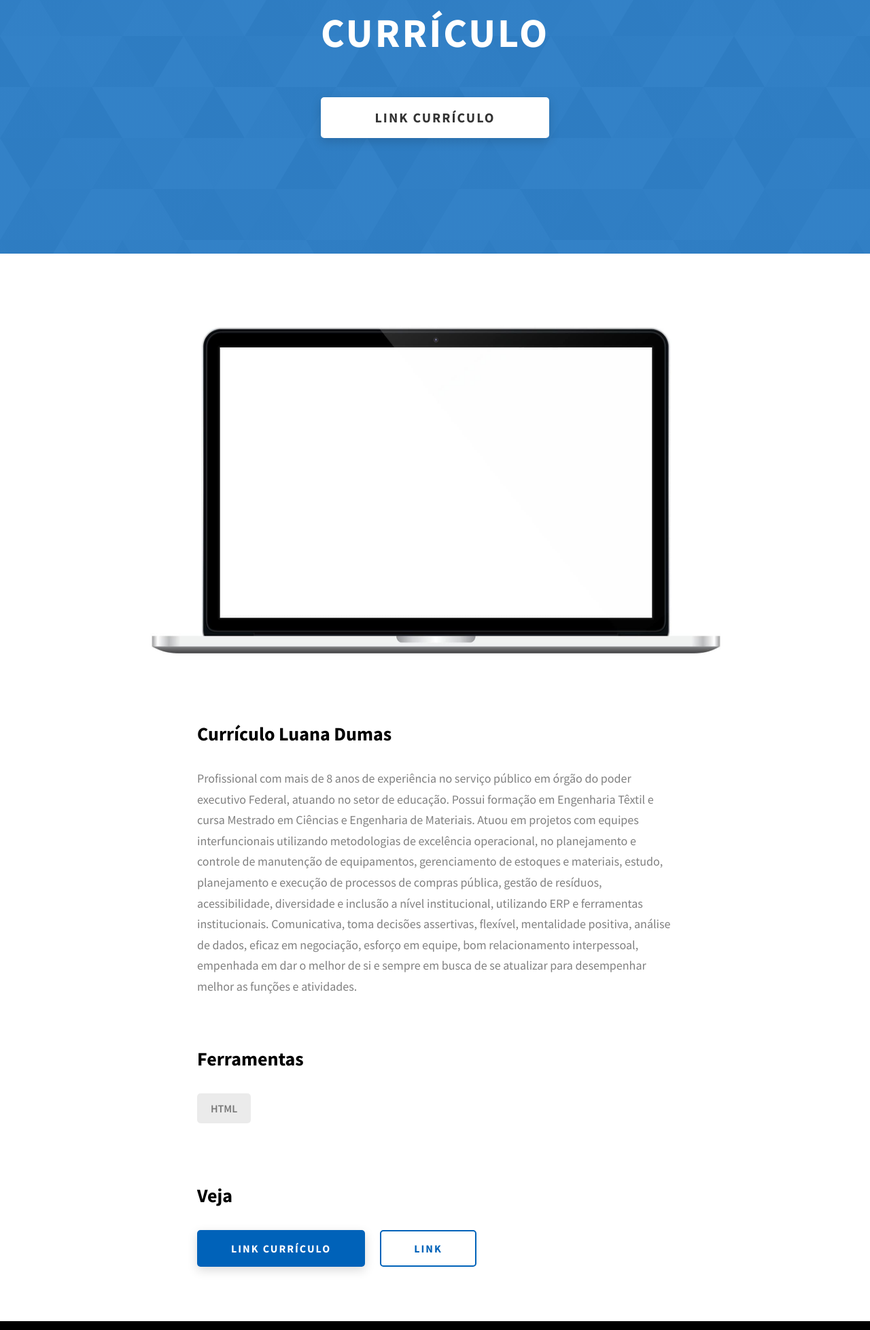
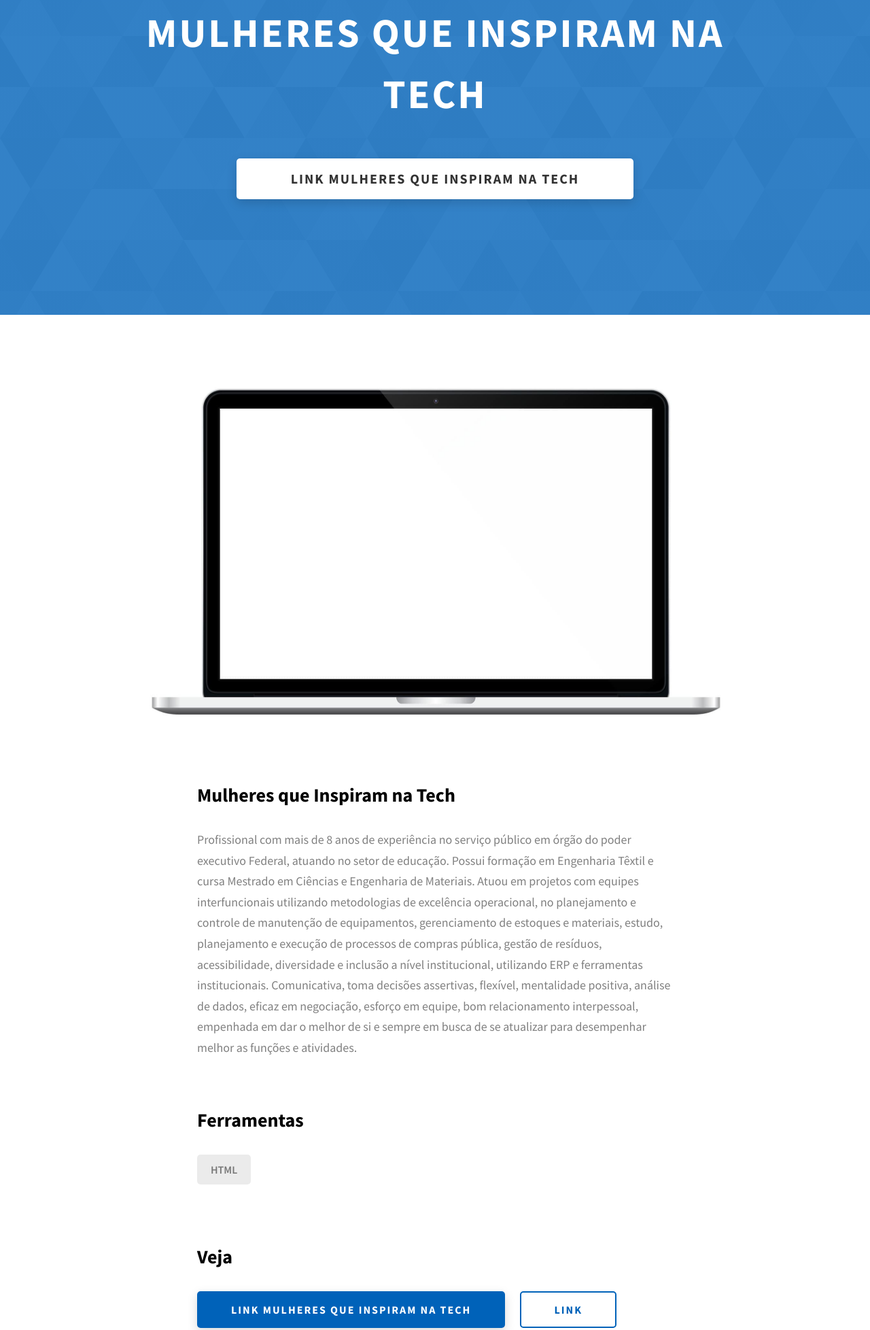
Before and after one commit to LuanaDumas/Portfolio, a website: page project-4.html in a window 1280 px wide. Shown: the part 247-2203 px from the top of the page at 68% size. Drawn offline with Linux system fonts and the light colour scheme.

Commit message:
Update project-4.html

```diff
--- a/project-4.html
+++ b/project-4.html
@@ -5,7 +5,7 @@
     <meta name="viewport" content="width=device-width, initial-scale=1.0" />
     <meta http-equiv="X-UA-Compatible" content="ie=edge" />
     <title>Curriculo</title>
-    <meta name="description" content="Curriculo" />
+    <meta name="description" content="Mulheres que Inspiram na Tech" />
 
     <link rel="stylesheet" href="css/style.css" />
 
@@ -84,14 +84,14 @@
     </header>
     <section class="project-cs-hero">
       <div class="project-cs-hero__content">
-        <h1 class="heading-primary">Currículo</h1>
+        <h1 class="heading-primary">Mulheres que Inspiram na Tech</h1>
         <div class="project-cs-hero__info">
           <p class="text-primary">
 
           </p>
         </div>
         <div class="project-cs-hero__cta">
-          <a href="#" class="btn btn--bg" target="_blank">Link Currículo</a>
+          <a href="#" class="btn btn--bg" target="_blank">Link Mulheres que Inspiram na Tech</a>
         </div>
       </div>
     </section>
@@ -107,7 +107,7 @@
           </div>
           <div class="project-details__content-main">
             <div class="project-details__desc">
-              <h3 class="project-details__content-title">Currículo Luana Dumas</h3>
+              <h3 class="project-details__content-title">Mulheres que Inspiram na Tech</h3>
               <p class="project-details__desc-para">
               Profissional com mais de 8 anos de experiência no serviço público em órgão do poder executivo Federal, atuando no setor de educação. Possui formação em Engenharia Têxtil e cursa Mestrado em Ciências e Engenharia de Materiais. Atuou em projetos com equipes interfuncionais utilizando metodologias de excelência operacional, no planejamento e controle de manutenção de equipamentos, gerenciamento de estoques e materiais, estudo, planejamento e execução de processos de compras pública, gestão de resíduos, acessibilidade, diversidade e inclusão a nível institucional, utilizando ERP e ferramentas institucionais. Comunicativa, toma decisões assertivas, flexível, mentalidade positiva, análise de dados, eficaz em negociação, esforço em equipe, bom relacionamento interpessoal, empenhada em dar o melhor de si e sempre em busca de se atualizar para desempenhar melhor as funções e atividades.</p>
 
@@ -126,13 +126,13 @@
             <div class="project-details__links">
               <h3 class="project-details__content-title">Veja</h3>
               <a
-                href="https://luanadumas.github.io/curriculoelasnatech/"
+                href="https://luanadumas.github.io/mulheresqueinspiramnatech/"
                 class="btn btn--med btn--theme project-details__links-btn"
                 target="_blank"
-                > Link Currículo</a
+                > Link Mulheres que inspiram na Tech</a
               >
               <a
-                href="https://luanadumas.github.io/curriculoelasnatech/"
+                href="https://luanadumas.github.io/mulheresqueinspiramnatech/"
                 class="btn btn--med btn--theme-inv project-details__links-btn"
                 target="_blank"
                 >Link</a
```
